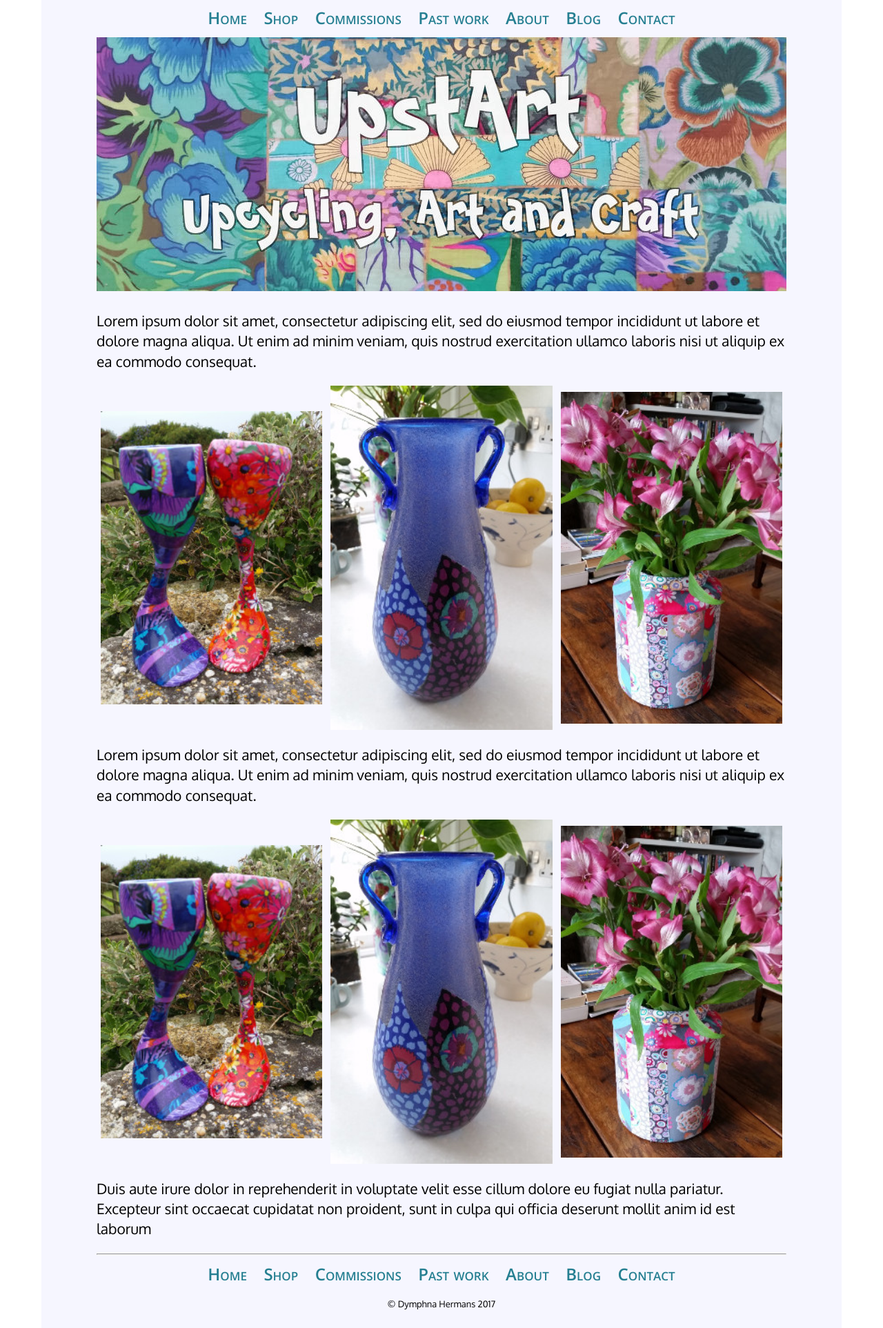
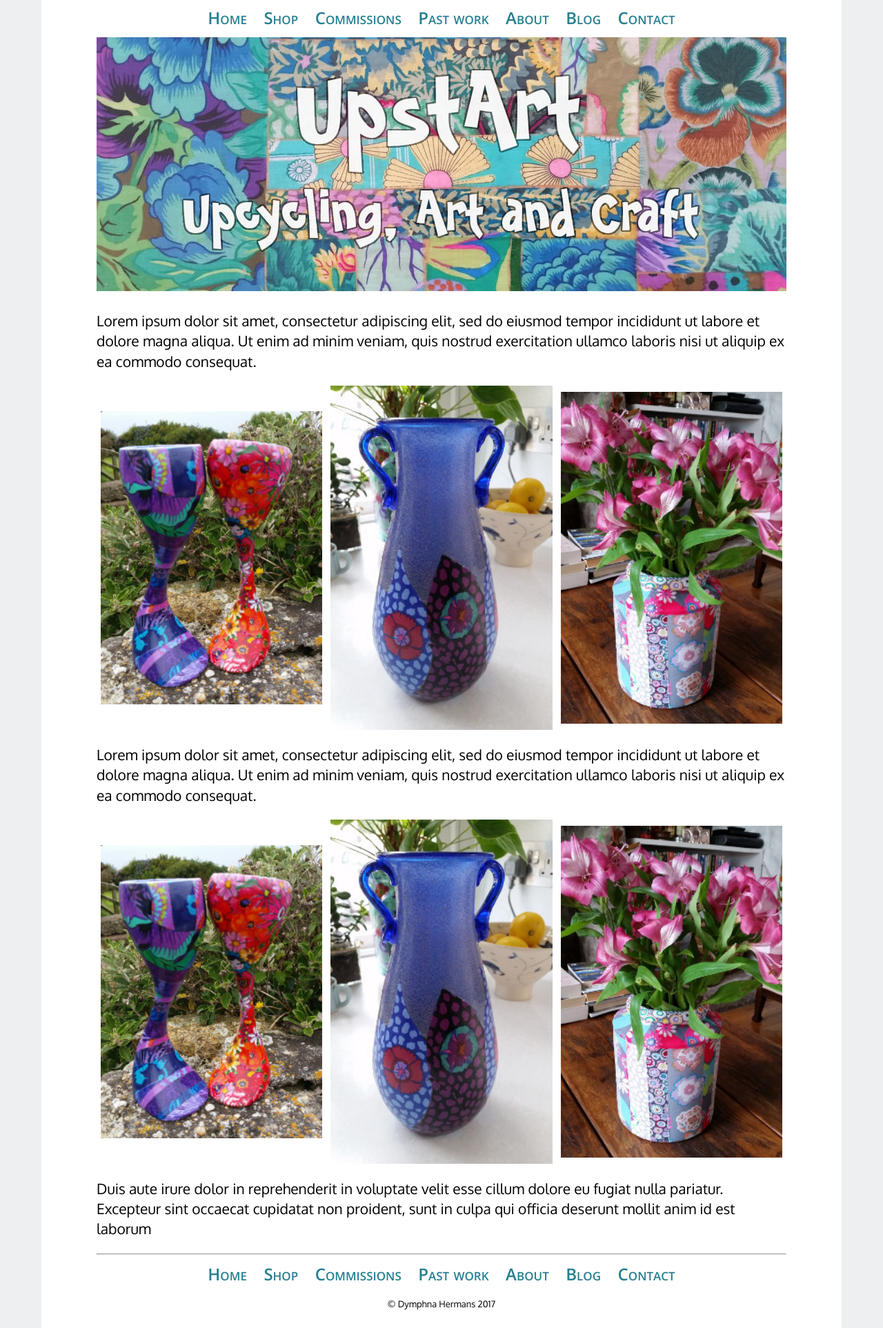
Before and after one commit to d40cht/Upstart, a Jekyll site: the page built from index.md, in a window 1280 px wide. Shown: the whole page at 69% size. Built offline with Jekyll 4.4.1, drawn with Linux system fonts in a browser that asks for light colours.

```diff
--- a/css/main.css
+++ b/css/main.css
@@ -4,6 +4,7 @@ body {
   font-size: 21px;
   line-height: 1.4em;
   margin: 0px;
+  background-color: #edeff0;
 }
 
 h1, h2, h3, h4 {
@@ -52,7 +53,7 @@ div.thumbgrid p > img {
 
 div.outer {
   width: 1000px;
-  background-color: #f6f6ff;
+  background-color: #ffffff;
   margin-left: auto;
   margin-right: auto;
   padding: 0px 80px 20px 80px;
```
